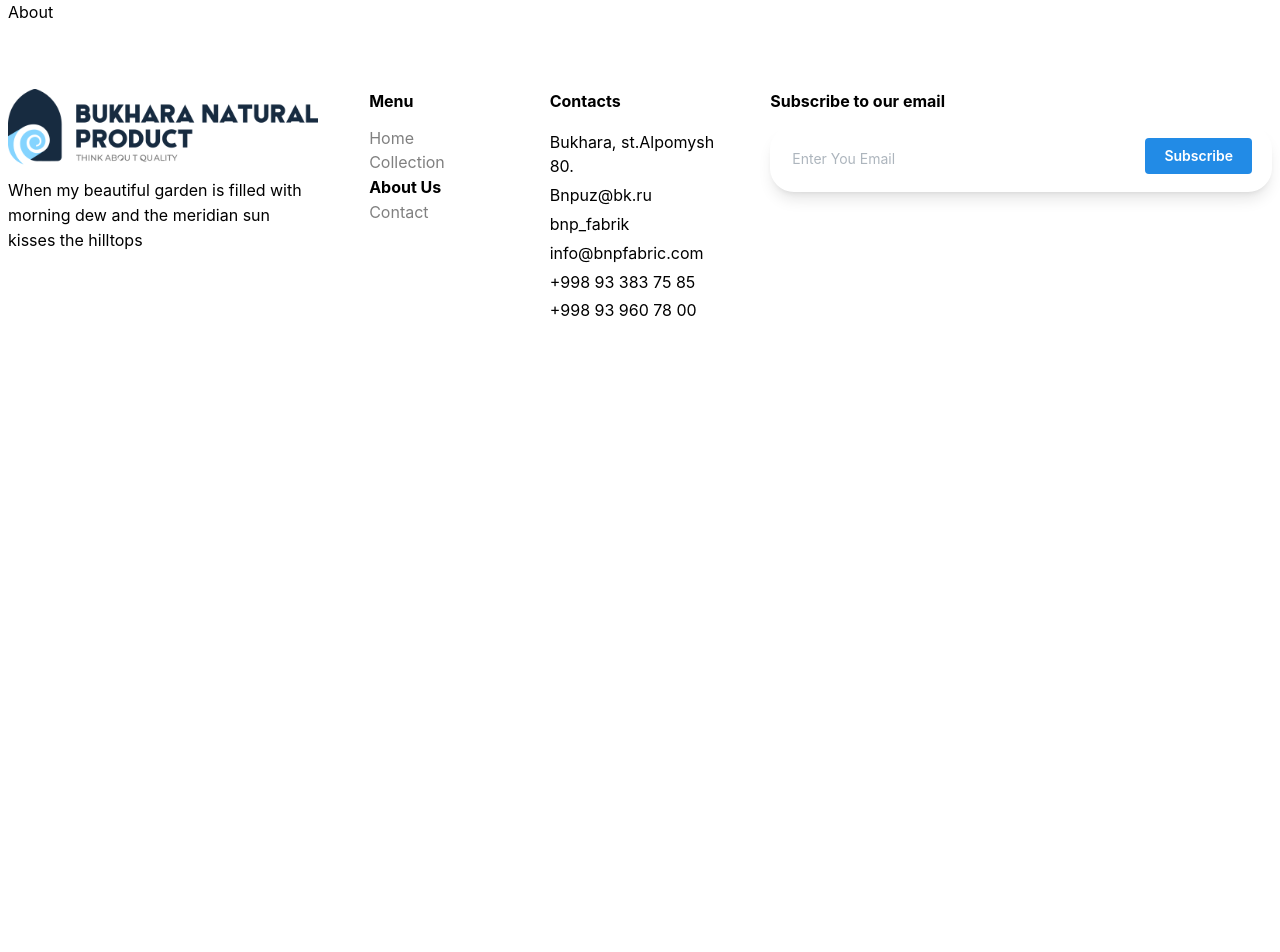
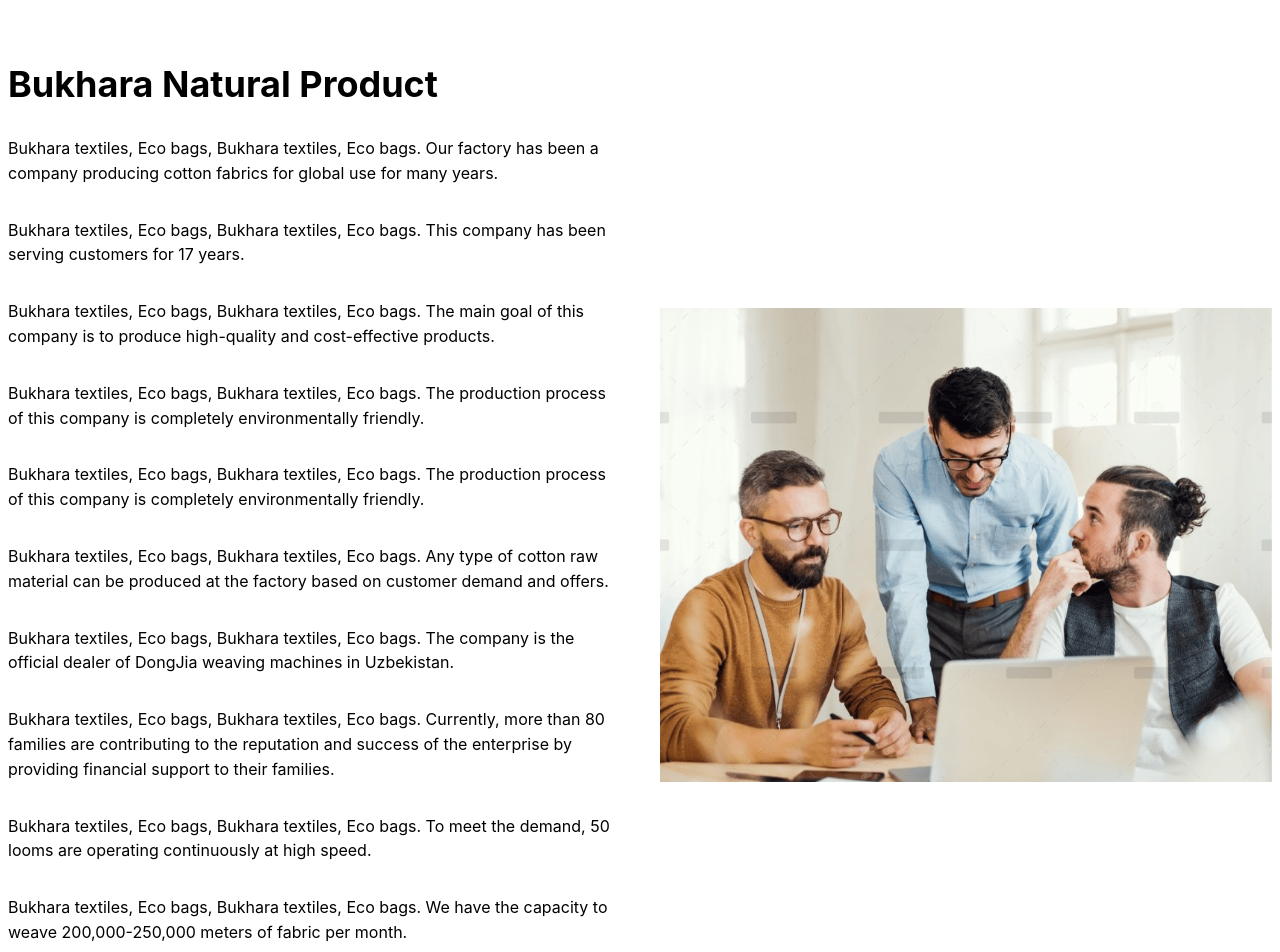
Before and after one commit to Abdullo-0901/buxara-natural, a React (Vite) app: page /about in a window 1280 px wide. Shown: the part 200-1152 px from the top of the page. Before the commit the page ends 800 px from the top, so only its background shows below. Built offline with nearby package versions, Linux system fonts and the light colour scheme.

Commit message:
add page about me

```diff
--- a/src/components/contact.tsx
+++ b/src/components/contact.tsx
@@ -1,5 +1,4 @@
 import { Button } from "@mantine/core";
-import ReactStars from "react-stars";
 
 const Contact = () => {
   return (
@@ -12,7 +11,6 @@ const Contact = () => {
           Got a technical issue? Want to send feedback about a beta feature?
           Need details about our Business plan? Let us know.
         </p>
-        <ReactStars count={5} size={24} color2={"#ffd700"} />
 
         <form action="#" className="space-y-8">
           <div className="grid grid-cols-2 gap-5">
--- a/src/locales/en.json
+++ b/src/locales/en.json
@@ -109,5 +109,23 @@
   "newscard2aboout": "When my beautiful garden is filled with morning dew and the meridian sun kisses the hilltops",
   "newscard3aboout": "There have been many changes to Lorem Ipsum, but the majority of them have caused pain",
   "paramsdescription": "Bed linen is a household item and bedroom decor designed for comfort and beauty. You can choose from a variety of bed sets that include sheets, blankets, pillow crafts and other accessories. They have various designs, prints, embroideries or other design elements. They are easy and quick to clean and clean. They are made from soft materials and they make your bedrooms cozy and cozy",
-  "paramstitle": "Bed linen set Feather Marquise"
+  "paramstitle": "Bed linen set Feather Marquise",
+  "desc": "Description",
+  "reviews": "Reviews",
+  "revtitle": "There are no reviews yet.",
+  "revtitle2": "Be the first to review “Evening Garden”",
+  "revdesc": "Your email address will not be published. Required fields are marked *",
+  "mark": "Your mark  *",
+  "aboutmetitle": "Bukhara Natural Product",
+  "aboutmetitle1": "Bukhara textiles, Eco bags, Bukhara textiles, Eco bags. Our factory has been a company producing cotton fabrics for global use for many years.",
+  "aboutmdesec": "Bukhara textiles, Eco bags, Bukhara textiles, Eco bags. This company has been serving customers for 17 years.",
+  "aboutmdesec1": "Bukhara textiles, Eco bags, Bukhara textiles, Eco bags. The main goal of this company is to produce high-quality and cost-effective products.",
+  "aboutmdesec2": "Bukhara textiles, Eco bags, Bukhara textiles, Eco bags. The production process of this company is completely environmentally friendly.",
+  "aboutmdesec3": "Bukhara textiles, Eco bags, Bukhara textiles, Eco bags. The production process of this company is completely environmentally friendly.",
+  "aboutmdesec4": "Bukhara textiles, Eco bags, Bukhara textiles, Eco bags. Any type of cotton raw material can be produced at the factory based on customer demand and offers.",
+  "aboutmdesec5": "Bukhara textiles, Eco bags, Bukhara textiles, Eco bags. The company is the official dealer of DongJia weaving machines in Uzbekistan.",
+  "aboutmdesec6": "Bukhara textiles, Eco bags, Bukhara textiles, Eco bags. Currently, more than 80 families are contributing to the reputation and success of the enterprise by providing financial support to their families.",
+  "aboutmdesec7": "Bukhara textiles, Eco bags, Bukhara textiles, Eco bags. To meet the demand, 50 looms are operating continuously at high speed.",
+  "aboutmdesec8": "Bukhara textiles, Eco bags, Bukhara textiles, Eco bags. We have the capacity to weave 200,000-250,000 meters of fabric per month.",
+  "aboutmdesec9": "Bukhara textiles, Eco bags, Bukhara textiles, Eco bags. The 'Bukhara Natural Product' company is pleased to serve its loyal customers at any time."
 }
--- a/src/locales/uz.json
+++ b/src/locales/uz.json
@@ -108,5 +108,23 @@
   "newscard2aboout": "Qachonki, go'zal vodiy atrofimni bug' bilan to'ldirganda va meridian quyoshi tepaga urilganda",
   "newscard3aboout": "Lorem Ipsumning ko'plab o'zgarishlari mavjud, ammo ularning aksariyati o'zgarishlardan aziyat chekdi",
   "paramsdescription": "Choyshab - bu qulaylik va go'zallik uchun mo'ljallangan uy-ro'zg'or buyumlari va yotoqxona dekoratsiyasi. Choyshab, adyol, yostiq hunarmandchiligi va boshqa aksessuarlarni o'z ichiga olgan turli xil to'shak to'plamlarini tanlashingiz mumkin. Ularda turli xil dizaynlar, nashrlar, kashtalar yoki boshqa dizayn elementlari mavjud. Ular oson va tez tozalanadi va tozalanadi. Ular yumshoq materiallardan tayyorlangan va ular yotoqxonangizni qulay va qulay qiladi.",
-  "paramstitle": "Choyshab to'plami Feather Marquise"
+  "paramstitle": "Choyshab to'plami Feather Marquise",
+  "desc": "Tavsif",
+  "reviews": "Sharhlar",
+  "revtitle": "Hozircha sharhlar yo'q.",
+  "revtitle2": "Kechki bog‘ni birinchi bo‘lib ko‘rib chiqing",
+  "revdesc": "Sizning elektron pochta manzilingiz nashr etilmaydi. Majburiy maydonlar belgilangan *",
+  "mark": "Sizning belgingiz  *",
+  "aboutmetitle": "Buxoro tabiiy mahsuloti",
+  "aboutmetitle1": "Buxoro matolari, Eko sumkalar, Buxoro matolari, Eko sumkalarFabrikamız ko'p yillar davomida butun dunyoda foydalanish uchun paxta matolarini ishlab chiqaradigan kompaniya bo'lib kelgan.",
+  "aboutmdesec": "Buxoro matolari, Eko sumkalar, Buxoro matolari, Eko sumkalarUshbu kompaniya 17 yildan beri mijozlarga xizmat ko'rsatadi.",
+  "aboutmdesec1": "Buxoro matolari, Eko sumkalar, Buxoro matolari, Eko sumkalarUshbu kompaniyaning asosiy maqsadi yuqori sifatli va tejamkor mahsulotlar ishlab chiqarishdir.",
+  "aboutmdesec2": "Buxoro matolari, Eko sumkalar, Buxoro matolari, Eko sumkalarUshbu kompaniyaning ishlab chiqarish jarayoni butunlay ekologik toza.",
+  "aboutmdesec3": "Buxoro matolari, Eko sumkalar, Buxoro matolari, Eko sumkalarUshbu kompaniyaning ishlab chiqarish jarayoni butunlay ekologik toza.",
+  "aboutmdesec4": "Buxoro matolari, Eko sumkalar, Buxoro matolari, Eko sumkalarKorxonada xaridorlarning talab va takliflari asosida har qanday turdagi paxta xomashyosi ishlab chiqarilishi mumkin.",
+  "aboutmdesec5": "Buxoro matolari, Eko sumkalar, Buxoro matolari, Eko sumkalarKompaniya DongJia to‘quv mashinalarining O‘zbekistondagi rasmiy dileri hisoblanadi.",
+  "aboutmdesec6": "Buxoro matolari, Eko sumkalar, Buxoro matolari, Eko sumkalarAyni paytda 80 dan ortiq oila o‘z oilasini moddiy jihatdan ta’minlab, korxona nufuzi va muvaffaqiyatiga hissa qo‘shmoqda.",
+  "aboutmdesec7": "Buxoro matolari, Eko sumkalar, Buxoro matolari, Eko sumkalarBu talabni qondirish uchun 50 ta to‘quv dastgohi to‘xtovsiz yuqori tezlikda ishlamoqda.",
+  "aboutmdesec8": "Buxoro matolari, Eko sumkalar, Buxoro matolari, Eko sumkalarOyiga 200-250 ming metr gazlama to‘qish quvvatiga egamiz.",
+  "aboutmdesec9": "Buxoro matolari, Eko sumkalar, Buxoro matolari, Eko sumkalar“Bukhara Natural Product” kompaniyasi oʻz sodiq mijozlariga istalgan vaqtda xizmat koʻrsatishdan mamnun."
 }
--- a/src/pages/about.tsx
+++ b/src/pages/about.tsx
@@ -1,5 +1,27 @@
+import { useTranslation } from "react-i18next";
+
 const About = () => {
-  return <div>About</div>;
+  const { t } = useTranslation();
+
+  return (
+    <div className="grid grid-cols-2 gap-10 my-16 items-center">
+      <div className="flex flex-col gap-y-8">
+        <h1 className="font-bold text-4xl">{t("aboutmetitle")}</h1>
+        <h1>{t("aboutmetitle1")}</h1>
+        <h1>{t("aboutmdesec")}</h1>
+        <h1>{t("aboutmdesec1")}</h1>
+        <h1>{t("aboutmdesec2")}</h1>
+        <h1>{t("aboutmdesec3")}</h1>
+        <h1>{t("aboutmdesec4")}</h1>
+        <h1>{t("aboutmdesec5")}</h1>
+        <h1>{t("aboutmdesec6")}</h1>
+        <h1>{t("aboutmdesec7")}</h1>
+        <h1>{t("aboutmdesec8")}</h1>
+        <h1>{t("aboutmdesec9")}</h1>
+      </div>
+      <img src="/aboutme.png" alt="" />
+    </div>
+  );
 };
 
 export default About;
--- a/src/pages/product-params-page.tsx
+++ b/src/pages/product-params-page.tsx
@@ -7,6 +7,7 @@ import "react-tabs/style/react-tabs.css";
 import Contact from "../components/contact";
 import { getSummerProductsHome } from "../lib/api";
 import { WinterProductHome } from "../lib/types/home";
+import ReactStars from "react-stars";
 
 const ProductParamsPage = () => {
   const [isLoading, setIsLoading] = useState<boolean>(false);
@@ -129,8 +130,8 @@ const ProductParamsPage = () => {
 
       <Tabs className="flex flex-col mt-16 justify-center items-center">
         <TabList>
-          <Tab>Title 1</Tab>
-          <Tab>Title 2</Tab>
+          <Tab>{t("desc")}</Tab>
+          <Tab>{t("reviews")}(0)</Tab>
         </TabList>
 
         <TabPanel>
@@ -145,6 +146,15 @@ const ProductParamsPage = () => {
           </div>
         </TabPanel>
         <TabPanel>
+          <div className="flex flex-col gap-y-8 mt-16">
+            <span className="text-gray-400">{t("revtitle")}</span>
+            <span className="font-bold text-2xl">{t("revtitle2")}</span>
+            <h1>{t("revdesc")}</h1>
+            <div className="flex gap-2 items-center">
+              <h1 className="font-bold">{t("mark")}</h1>{" "}
+              <ReactStars count={5} size={24} color2={"#ffd700"} />
+            </div>
+          </div>
           <Contact />
         </TabPanel>
       </Tabs>
```
Also changed, not shown: src/locales/ru.json (+19 -1 lines), public/aboutme.png (added).
